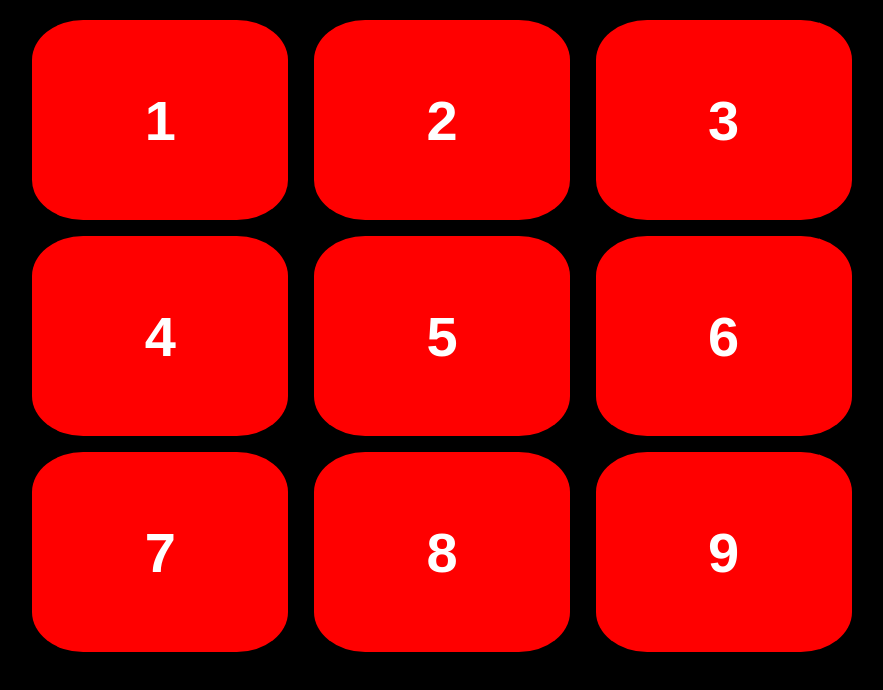
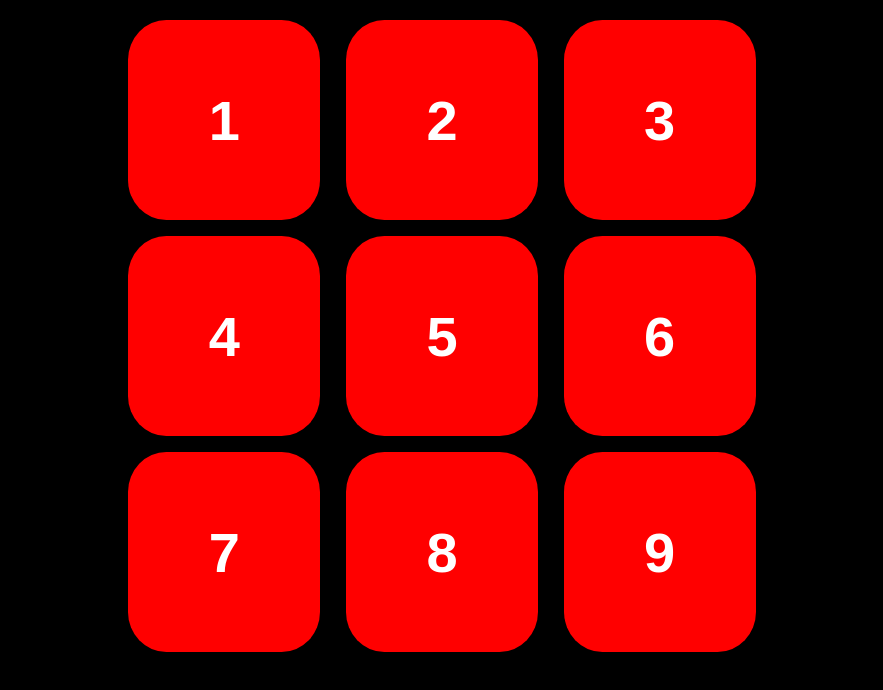
Before and after one commit to TheGreatL/TicTacToe, a plain HTML site: page index.html in a window 1280 px wide. Shown: the part 64-754 px from the top of the page, without its empty margins (198-1081 px from the left). Drawn offline with Linux system fonts and the light colour scheme.

Commit message:
Try Commit

```diff
--- a/stlye.css
+++ b/stlye.css
@@ -8,7 +8,7 @@
     height: 100vh;
      background-color: black;
      display: grid;
-     grid-template-columns: repeat(3, 20%);
+     grid-template-columns: repeat(3, 15%);
      grid-template-rows: repeat(3, 25%);
      gap: 2%;
      justify-content: center;
```
